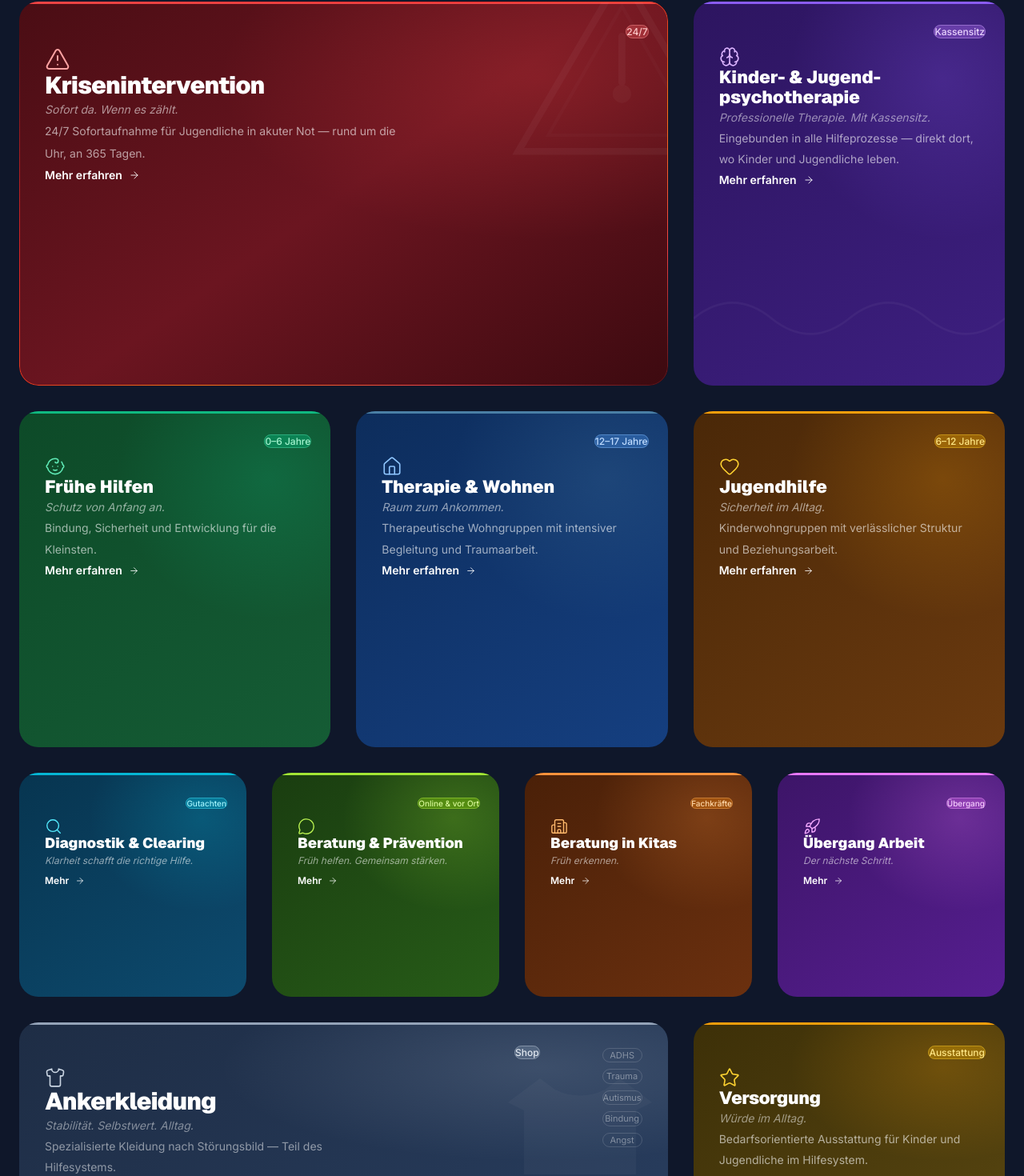
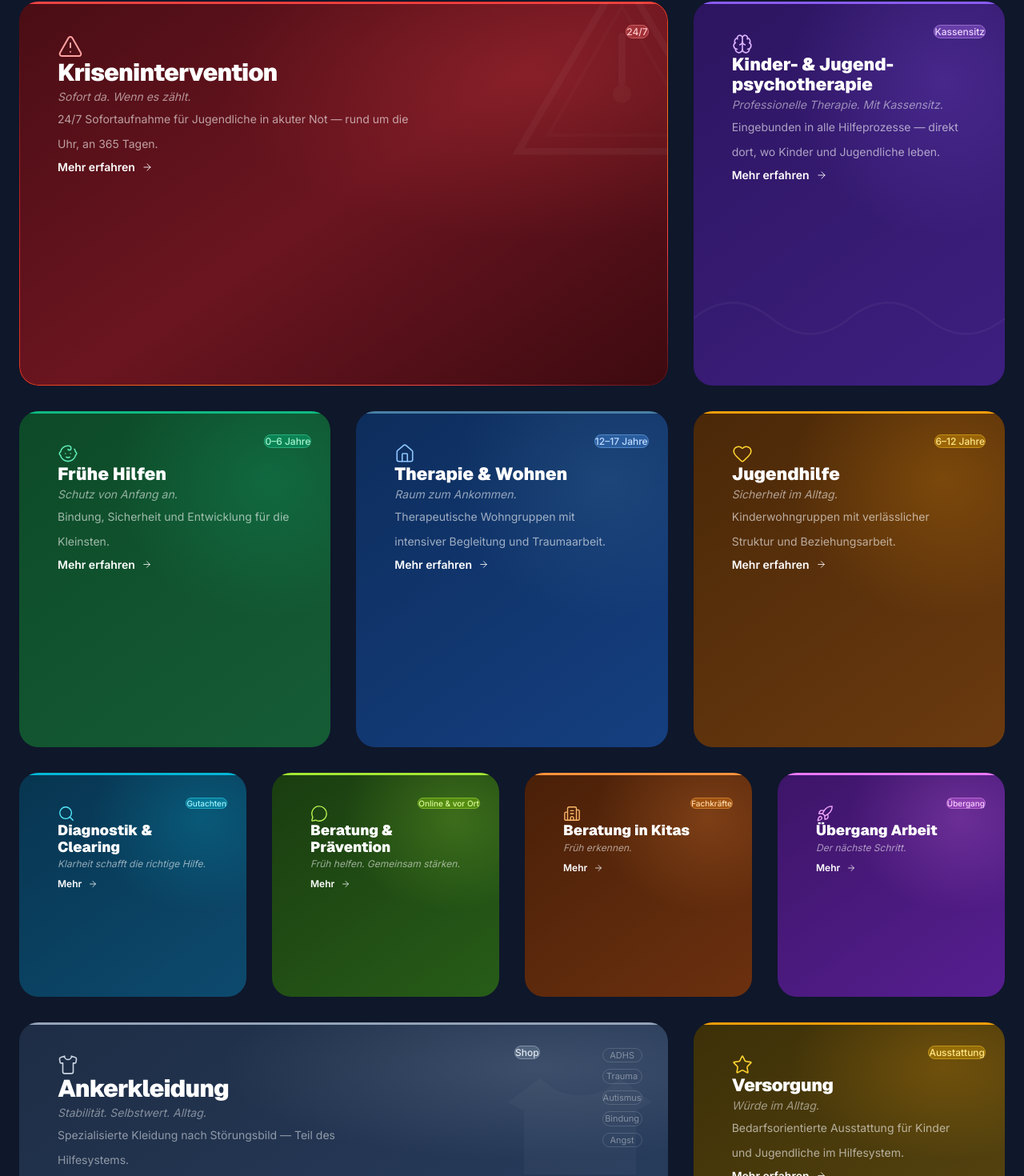
Before and after one commit to ankernetz/ankernetz, a Next.js app: page / in a window 1280 px wide. Shown: the part 1347-2817 px from the top of the page at 80% size. Built offline with nearby package versions, Linux system fonts and the light colour scheme.

Commit message:
Apply card rule: padding 2.5rem×3rem, icon mb-3, body lineHeight 2.2, no block override
Co-Authored-By: Claude Sonnet 4.6 <noreply@anthropic.com>

```diff
--- a/app/page.tsx
+++ b/app/page.tsx
@@ -302,8 +302,8 @@ export default function HomePage() {
             {/* Krisenintervention — Large, col-span-2 */}
             <BlurFade className="md:col-span-2">
               <Link href="/krisenintervention"
-                className={`bento-card spotlight-card ${angebote[0].glow} category-glow group relative rounded-3xl overflow-hidden flex flex-col block`}
-                style={{ background: angebote[0].bg, minHeight: "480px", padding: "2rem" }}>
+                className={`bento-card spotlight-card ${angebote[0].glow} category-glow group relative rounded-3xl overflow-hidden flex flex-col`}
+                style={{ background: angebote[0].bg, minHeight: "480px", padding: "2.5rem 3rem" }}>
                 {/* Accent stripe */}
                 <div style={{ position: "absolute", top: 0, left: 0, right: 0, height: "3px", background: angebote[0].stripe }} />
                 {/* Decorative SVG */}
@@ -322,13 +322,13 @@ export default function HomePage() {
                   <span className={`text-xs font-medium ${angebote[0].badgeClass} px-3 py-1 rounded-full`}>{angebote[0].badge}</span>
                 </div>
                 {/* Content — top down */}
-                <div className="relative z-10" style={{ marginTop: "1.5rem" }}>
-                  <AlertTriangle size={32} strokeWidth={1.5} className={`${angebote[0].iconClass} mb-6`} />
+                <div className="relative z-10">
+                  <AlertTriangle size={32} strokeWidth={1.5} className={`${angebote[0].iconClass} mb-3`} />
                   <h3 className="text-white font-black mb-3 leading-tight" style={{ fontSize: "1.875rem", letterSpacing: "-0.025em" }}>
                     {angebote[0].titel}
                   </h3>
                   <p className="text-white/55 text-sm italic mb-4">{angebote[0].claim}</p>
-                  <p className="text-white/60 text-sm font-normal mb-8 max-w-md" style={{ lineHeight: "2" }}>{angebote[0].kurz}</p>
+                  <p className="text-white/60 text-sm font-normal mb-8 max-w-md" style={{ lineHeight: "2.2" }}>{angebote[0].kurz}</p>
                   <span className="inline-flex items-center gap-2 text-white text-sm font-semibold group-hover:gap-3 transition-all">
                     Mehr erfahren <ArrowRight size={14} strokeWidth={1.5} />
                   </span>
@@ -339,8 +339,8 @@ export default function HomePage() {
             {/* Psychotherapie — Medium */}
             <BlurFade delay={0.1}>
               <Link href="/psychotherapie"
-                className={`bento-card spotlight-card ${angebote[1].glow} category-glow group relative rounded-3xl overflow-hidden flex flex-col block`}
-                style={{ background: angebote[1].bg, minHeight: "480px", padding: "2rem" }}>
+                className={`bento-card spotlight-card ${angebote[1].glow} category-glow group relative rounded-3xl overflow-hidden flex flex-col`}
+                style={{ background: angebote[1].bg, minHeight: "480px", padding: "2.5rem 3rem" }}>
                 <div style={{ position: "absolute", top: 0, left: 0, right: 0, height: "3px", background: angebote[1].stripe }} />
                 {/* Decorative: sine wave */}
                 <div className="absolute bottom-0 left-0 right-0 opacity-[0.04] pointer-events-none px-6" style={{ paddingBottom: "2rem" }}>
@@ -352,11 +352,11 @@ export default function HomePage() {
                 <div style={{ position: "absolute", top: "1.5rem", right: "1.5rem" }}>
                   <span className={`text-xs font-medium ${angebote[1].badgeClass} px-3 py-1 rounded-full`}>{angebote[1].badge}</span>
                 </div>
-                <div className="relative z-10" style={{ marginTop: "1.5rem" }}>
-                  <Brain size={26} strokeWidth={1.5} className={`${angebote[1].iconClass} mb-5`} />
+                <div className="relative z-10">
+                  <Brain size={26} strokeWidth={1.5} className={`${angebote[1].iconClass} mb-3`} />
                   <h3 className="text-white font-black mb-2 leading-tight" style={{ fontSize: "1.375rem" }}>{angebote[1].titel}</h3>
                   <p className="text-white/50 text-sm italic mb-3">{angebote[1].claim}</p>
-                  <p className="text-white/60 text-sm font-normal leading-[1.85] mb-6">{angebote[1].kurz}</p>
+                  <p className="text-white/60 text-sm font-normal mb-6" style={{ lineHeight: "2.2" }}>{angebote[1].kurz}</p>
                   <span className="inline-flex items-center gap-2 text-white text-sm font-semibold group-hover:gap-3 transition-all">
                     Mehr erfahren <ArrowRight size={14} strokeWidth={1.5} />
                   </span>
@@ -372,17 +372,17 @@ export default function HomePage() {
               return (
                 <BlurFade key={a.slug} delay={i * 0.08}>
                   <Link href={`/${a.slug}`}
-                    className={`bento-card ${a.glow} category-glow group relative rounded-3xl overflow-hidden flex flex-col block`}
-                    style={{ background: a.bg, minHeight: "420px", padding: "2rem" }}>
+                    className={`bento-card ${a.glow} category-glow group relative rounded-3xl overflow-hidden flex flex-col`}
+                    style={{ background: a.bg, minHeight: "420px", padding: "2.5rem 3rem" }}>
                     <div style={{ position: "absolute", top: 0, left: 0, right: 0, height: "3px", background: a.stripe }} />
                     <div style={{ position: "absolute", top: "1.5rem", right: "1.5rem" }}>
                       <span className={`text-xs font-medium ${a.badgeClass} px-3 py-1 rounded-full`}>{a.badge}</span>
                     </div>
-                    <div className="relative z-10" style={{ marginTop: "1.5rem" }}>
-                      <Icon size={26} strokeWidth={1.5} className={`${a.iconClass} mb-5`} />
+                    <div className="relative z-10">
+                      <Icon size={26} strokeWidth={1.5} className={`${a.iconClass} mb-3`} />
                       <h3 className="text-white font-black mb-2 leading-tight" style={{ fontSize: "1.375rem" }}>{a.titel}</h3>
                       <p className="text-white/55 text-sm italic mb-4">{a.claim}</p>
-                      <p className="text-white/60 text-sm font-normal mb-6" style={{ lineHeight: "1.9" }}>{a.kurz}</p>
+                      <p className="text-white/60 text-sm font-normal mb-6" style={{ lineHeight: "2.2" }}>{a.kurz}</p>
                       <span className="inline-flex items-center gap-2 text-white text-sm font-semibold group-hover:gap-3 transition-all">
                         Mehr erfahren <ArrowRight size={13} strokeWidth={1.5} />
                       </span>
@@ -400,14 +400,14 @@ export default function HomePage() {
               return (
                 <BlurFade key={a.slug} delay={i * 0.06}>
                   <Link href={`/${a.slug}`}
-                    className={`bento-card ${a.glow} category-glow group relative rounded-3xl overflow-hidden flex flex-col block`}
-                    style={{ background: a.bg, minHeight: "280px", padding: "2rem" }}>
+                    className={`bento-card ${a.glow} category-glow group relative rounded-3xl overflow-hidden flex flex-col`}
+                    style={{ background: a.bg, minHeight: "280px", padding: "2.5rem 3rem" }}>
                     <div style={{ position: "absolute", top: 0, left: 0, right: 0, height: "3px", background: a.stripe }} />
                     <div style={{ position: "absolute", top: "1.5rem", right: "1.5rem" }}>
                       <span className={`text-[10px] font-medium ${a.badgeClass} px-2 py-0.5 rounded-full`}>{a.badge}</span>
                     </div>
-                    <div className="relative z-10" style={{ marginTop: "1.5rem" }}>
-                      <Icon size={22} strokeWidth={1.5} className={`${a.iconClass} mb-5`} />
+                    <div className="relative z-10">
+                      <Icon size={22} strokeWidth={1.5} className={`${a.iconClass} mb-3`} />
                       <h3 className="text-white font-black mb-2 leading-tight" style={{ fontSize: "1.125rem" }}>{a.titel}</h3>
                       <p className="text-white/55 text-xs italic mb-5">{a.claim}</p>
                       <span className="inline-flex items-center gap-2 text-white text-xs font-semibold group-hover:gap-3 transition-all">
@@ -426,8 +426,8 @@ export default function HomePage() {
             {/* Ankerkleidung — Large, col-span-2 */}
             <BlurFade delay={0.08} className="md:col-span-2">
               <Link href="/ankerkleidung"
-                className={`bento-card ${angebote[9].glow} category-glow group relative rounded-3xl overflow-hidden flex flex-col block`}
-                style={{ background: angebote[9].bg, minHeight: "280px", padding: "2rem" }}>
+                className={`bento-card ${angebote[9].glow} category-glow group relative rounded-3xl overflow-hidden flex flex-col`}
+                style={{ background: angebote[9].bg, minHeight: "280px", padding: "2.5rem 3rem" }}>
                 <div style={{ position: "absolute", top: 0, left: 0, right: 0, height: "3px", background: angebote[9].stripe }} />
                 {/* Decorative T-Shirt */}
                 <div className="absolute inset-0 opacity-[0.03] flex items-center justify-end pr-8 pointer-events-none select-none">
@@ -445,11 +445,11 @@ export default function HomePage() {
                 <div style={{ position: "absolute", top: "1.5rem", right: "10rem" }}>
                   <span className={`text-xs font-medium ${angebote[9].badgeClass} px-3 py-1 rounded-full`}>{angebote[9].badge}</span>
                 </div>
-                <div className="relative z-10" style={{ marginTop: "1.5rem" }}>
-                  <Shirt size={26} strokeWidth={1.5} className={`${angebote[9].iconClass} mb-5`} />
+                <div className="relative z-10">
+                  <Shirt size={26} strokeWidth={1.5} className={`${angebote[9].iconClass} mb-3`} />
                   <h3 className="text-white font-black mb-2 leading-tight" style={{ fontSize: "1.875rem", letterSpacing: "-0.025em" }}>{angebote[9].titel}</h3>
                   <p className="text-white/45 text-sm italic mb-3">{angebote[9].claim}</p>
-                  <p className="text-white/50 text-sm font-normal leading-relaxed mb-5 max-w-sm">{angebote[9].kurz}</p>
+                  <p className="text-white/50 text-sm font-normal mb-5 max-w-sm" style={{ lineHeight: "2.2" }}>{angebote[9].kurz}</p>
                   <span className="inline-flex items-center gap-2 text-white text-sm font-semibold group-hover:gap-3 transition-all">
                     Kollektion entdecken <ArrowRight size={14} strokeWidth={1.5} />
                   </span>
@@ -460,17 +460,17 @@ export default function HomePage() {
             {/* Versorgung — Medium */}
             <BlurFade delay={0.15}>
               <Link href="/versorgung"
-                className={`bento-card ${angebote[10].glow} category-glow group relative rounded-3xl overflow-hidden flex flex-col block`}
-                style={{ background: angebote[10].bg, minHeight: "280px", padding: "2rem" }}>
+                className={`bento-card ${angebote[10].glow} category-glow group relative rounded-3xl overflow-hidden flex flex-col`}
+                style={{ background: angebote[10].bg, minHeight: "280px", padding: "2.5rem 3rem" }}>
                 <div style={{ position: "absolute", top: 0, left: 0, right: 0, height: "3px", background: angebote[10].stripe }} />
                 <div style={{ position: "absolute", top: "1.5rem", right: "1.5rem" }}>
                   <span className={`text-xs font-medium ${angebote[10].badgeClass} px-2.5 py-1 rounded-full`}>{angebote[10].badge}</span>
                 </div>
-                <div className="relative z-10" style={{ marginTop: "1.5rem" }}>
-                  <Star size={26} strokeWidth={1.5} className={`${angebote[10].iconClass} mb-5`} />
+                <div className="relative z-10">
+                  <Star size={26} strokeWidth={1.5} className={`${angebote[10].iconClass} mb-3`} />
                   <h3 className="text-white font-black mb-2 leading-tight" style={{ fontSize: "1.375rem", letterSpacing: "-0.02em" }}>{angebote[10].titel}</h3>
                   <p className="text-white/50 text-sm italic mb-3">{angebote[10].claim}</p>
-                  <p className="text-white/60 text-sm font-normal leading-[1.85] mb-5">{angebote[10].kurz}</p>
+                  <p className="text-white/60 text-sm font-normal mb-5" style={{ lineHeight: "2.2" }}>{angebote[10].kurz}</p>
                   <span className="inline-flex items-center gap-2 text-white text-sm font-semibold group-hover:gap-3 transition-all">
                     Mehr erfahren <ArrowRight size={13} strokeWidth={1.5} />
                   </span>
```
